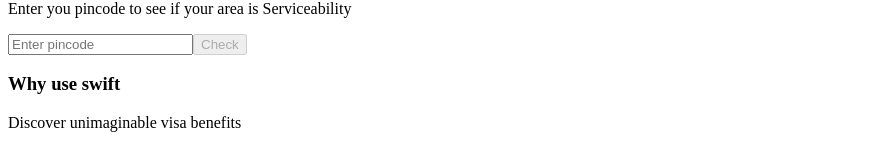
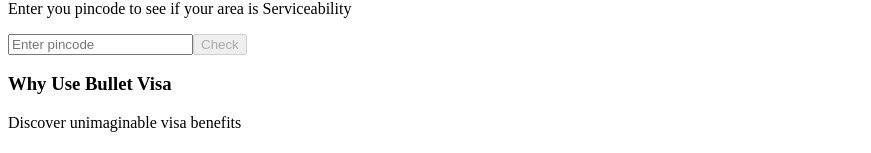
Before and after one commit to bulletvisa/www, a Next.js app: page / in a window 1280 px wide. Shown: the part 740-893 px from the top of the page, without its empty margins (0-871 px from the left). Built offline with nearby package versions, Linux system fonts and the light colour scheme.

Commit message:
Update why-use-swift.tsx

```diff
--- a/src/components/shared/why-use-swift.tsx
+++ b/src/components/shared/why-use-swift.tsx
@@ -29,7 +29,7 @@
   return (
     <div className="flex flex-col gap-y-3">
       <div className="flex flex-col">
-        <h3 className="text-lg font-semibold">Why use swift</h3>
+        <h3 className="text-lg font-semibold">Why Use Bullet Visa</h3>
         <p className="text-foreground/80">
           Discover unimaginable visa benefits
         </p>
```
